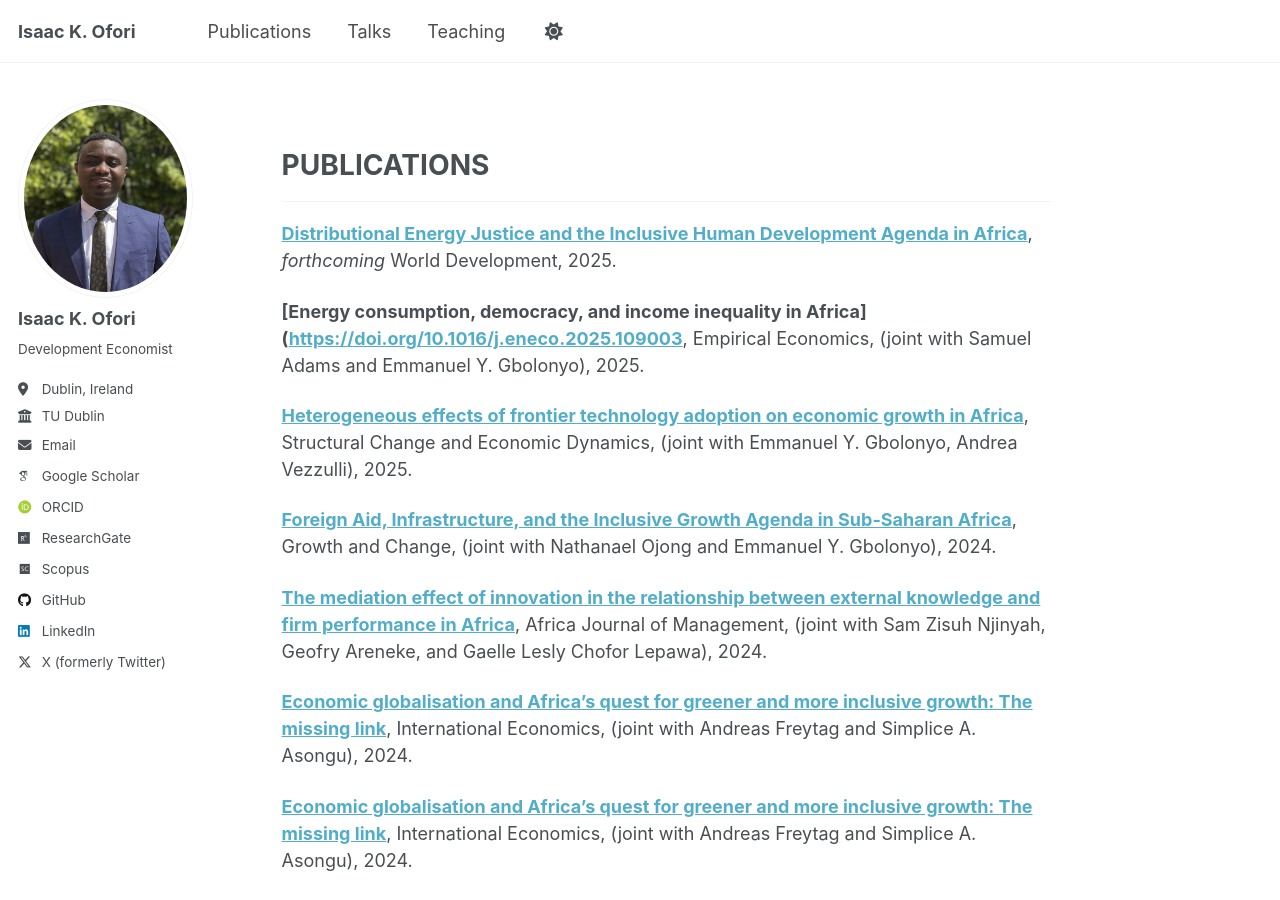
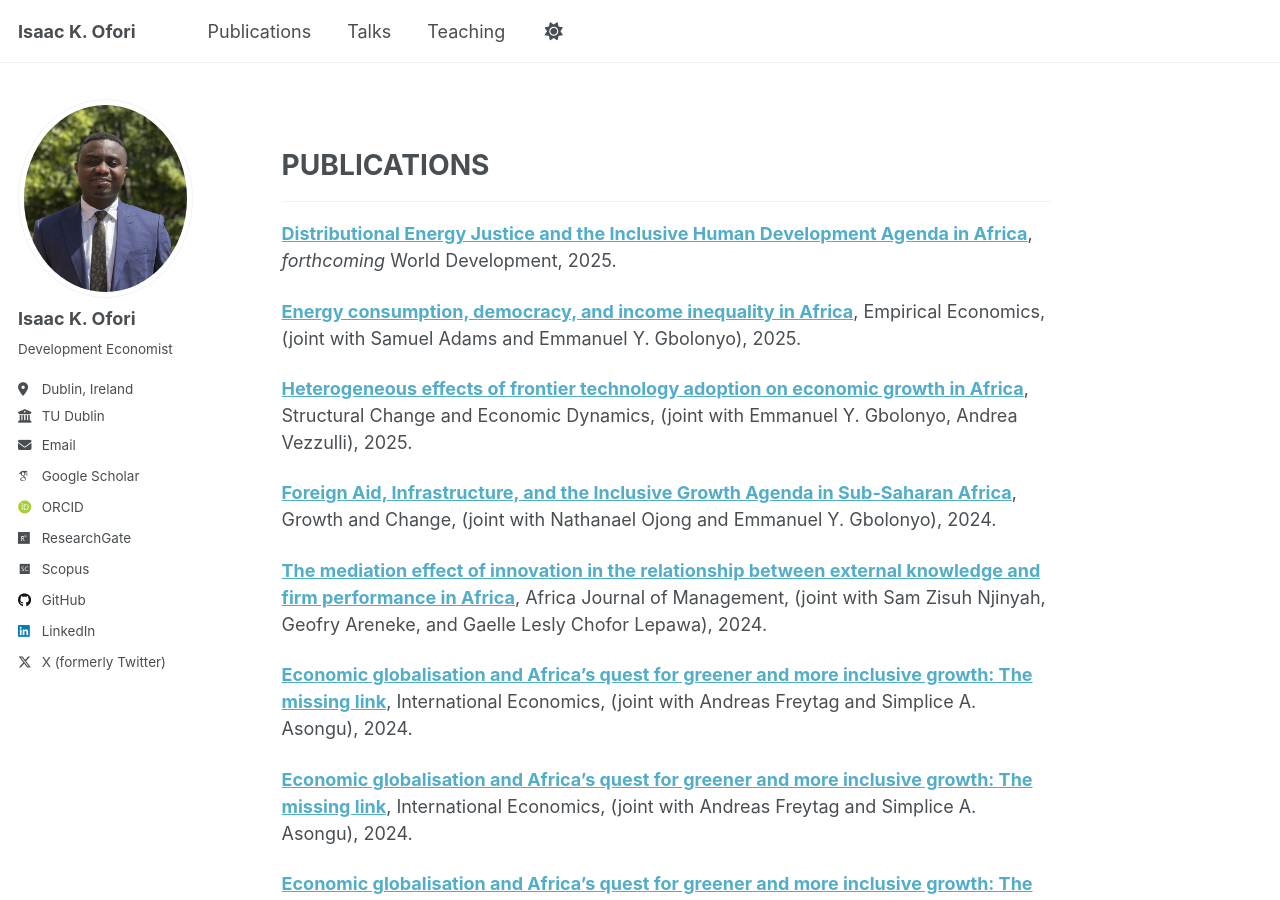
Before and after one commit to ikofori/ikofori.github.io, a Jekyll site: the page built from _pages/research.md, in a window 1280 px wide and 900 px high. Built offline with Jekyll 4.4.1, drawn with Linux system fonts in a browser that asks for light colours; some web fonts are replaced; a script that is not in the unit is left out; part of the change alters nothing that is shown.

Commit message:
Update research.md

```diff
--- a/_pages/research.md
+++ b/_pages/research.md
@@ -11,7 +11,7 @@ permalink: /research/
 - - -
 **[Distributional Energy Justice and the Inclusive Human Development Agenda in Africa](https://www.researchgate.net/publication/397016488_Distributional_Energy_Justice_and_the_Inclusive_Human_Development_Agenda_in_Africa)**, *forthcoming* World Development, 2025. <br/>
 
-**[Energy consumption, democracy, and income inequality in Africa]([https://doi.org/10.1016/j.eneco.2025.109003](https://link.springer.com/article/10.1007/s00181-025-02744-x)**, Empirical Economics, (joint with Samuel Adams and Emmanuel Y. Gbolonyo), 2025. <br/>
+**[Energy consumption, democracy, and income inequality in Africa](https://link.springer.com/article/10.1007/s00181-025-02744-x)**, Empirical Economics, (joint with Samuel Adams and Emmanuel Y. Gbolonyo), 2025. <br/>
 
 **[Heterogeneous effects of frontier technology adoption on economic growth in Africa](https://doi.org/10.1016/j.strueco.2025.09.004)**, Structural Change and Economic Dynamics, (joint with Emmanuel Y. Gbolonyo, Andrea Vezzulli), 2025. <br/>
 
```
